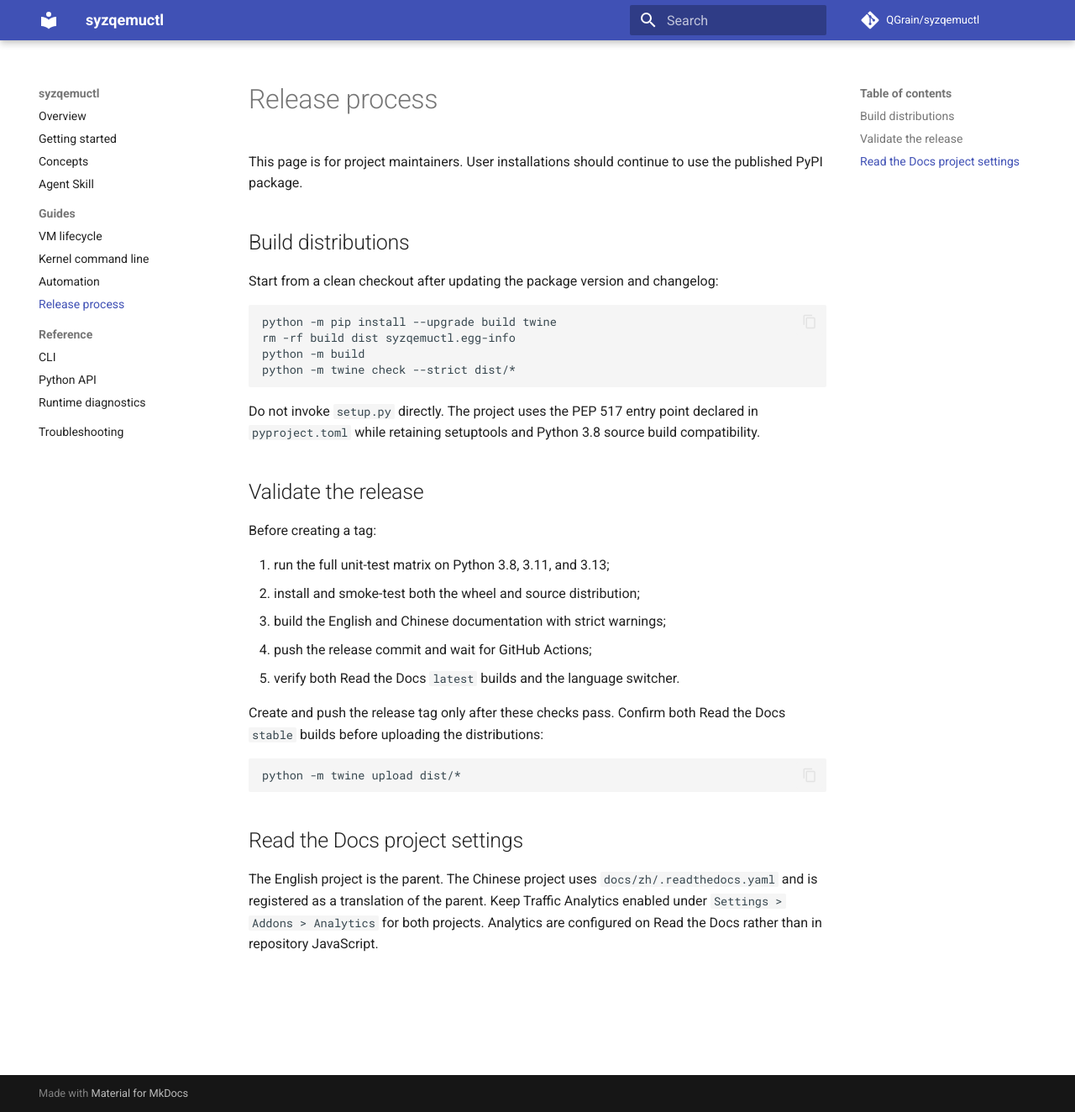
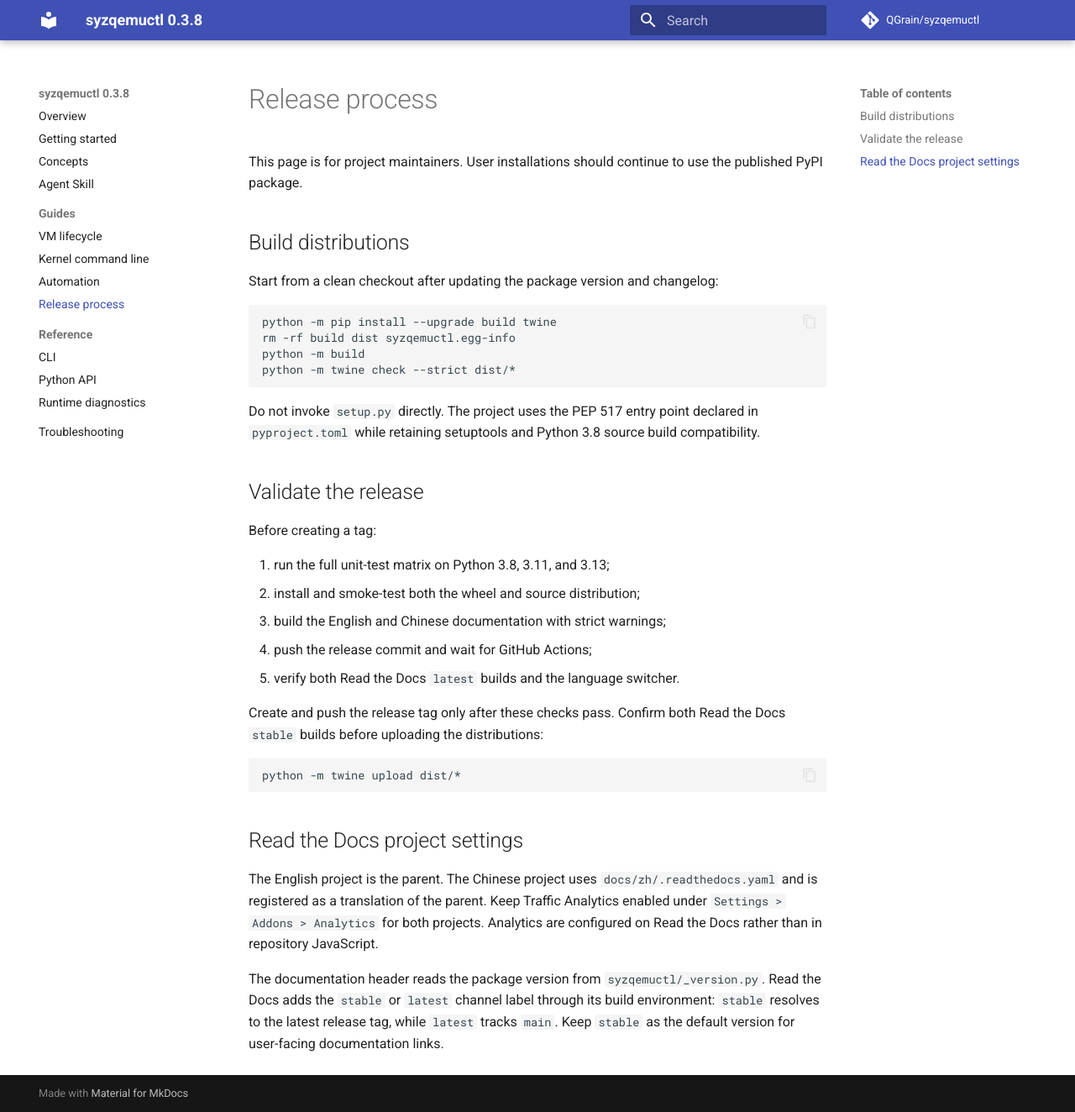
Before and after one commit to QGrain/syzqemuctl, an MkDocs documentation site: the page built from docs/en/guides/releasing.md, in a window 1280 px wide and 1324 px high. Shown: the whole window at 84% size. Built offline with MkDocs 1.6.1 and Material for MkDocs 9.7.7, drawn with Linux system fonts in a browser that asks for light colours; comment, search, counter and statistics services are not loaded.

Commit message:
docs: expose package version in documentation

```diff
--- a/docs/en/guides/releasing.md
+++ b/docs/en/guides/releasing.md
@@ -42,3 +42,9 @@
 Keep Traffic Analytics enabled under `Settings > Addons > Analytics` for both
 projects. Analytics are configured on Read the Docs rather than in repository
 JavaScript.
+
+The documentation header reads the package version from
+`syzqemuctl/_version.py`. Read the Docs adds the `stable` or `latest` channel
+label through its build environment: `stable` resolves to the latest release
+tag, while `latest` tracks `main`. Keep `stable` as the default version for
+user-facing documentation links.
--- a/mkdocs.yml
+++ b/mkdocs.yml
@@ -1,10 +1,16 @@
 site_name: syzqemuctl
 site_description: Manage Syzkaller QEMU images and virtual machines from a CLI or Python API.
-site_url: !ENV [READTHEDOCS_CANONICAL_URL, "https://syzqemuctl.readthedocs.io/"]
+site_url: !ENV [READTHEDOCS_CANONICAL_URL, "https://syzqemuctl.readthedocs.io/en/stable/"]
 repo_url: https://github.com/QGrain/syzqemuctl
 repo_name: QGrain/syzqemuctl
 edit_uri: edit/main/docs/en/
 docs_dir: docs/en
+
+hooks:
+  - docs/hooks.py
+
+extra:
+  site_name_template: "syzqemuctl {version}"
 
 theme:
   name: material
--- a/mkdocs.zh.yml
+++ b/mkdocs.zh.yml
@@ -2,9 +2,12 @@
 
 site_name: syzqemuctl 中文文档
 site_description: 通过命令行和 Python API 管理 Syzkaller QEMU 镜像与虚拟机。
-site_url: !ENV [READTHEDOCS_CANONICAL_URL, "https://syzqemuctl.readthedocs.io/zh-cn/latest/"]
+site_url: !ENV [READTHEDOCS_CANONICAL_URL, "https://syzqemuctl.readthedocs.io/zh-cn/stable/"]
 edit_uri: edit/main/docs/zh/
 docs_dir: docs/zh
+
+extra:
+  site_name_template: "syzqemuctl {version} 中文文档"
 
 theme:
   language: zh
```
Also changed, not shown: README.md (+5 -5 lines), docs/en/index.md (+7 -0 lines), docs/hooks.py (added, +30 -0 lines), docs/zh/guides/releasing.md (+4 -0 lines), docs/zh/index.md (+6 -0 lines), 3 other files.
